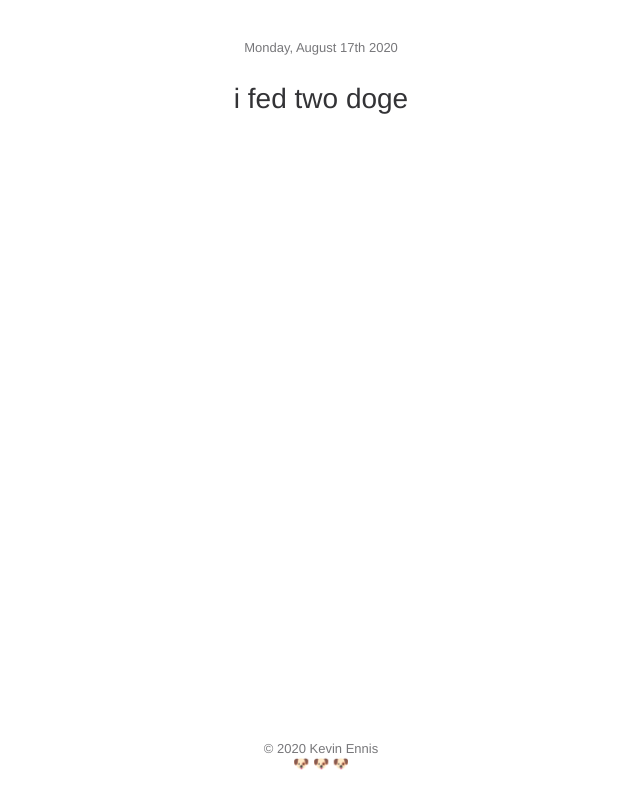
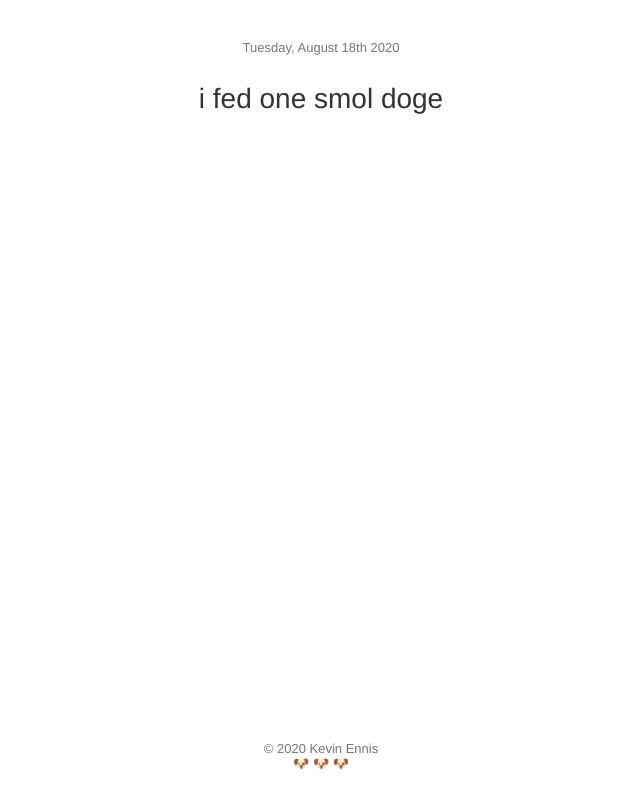
Before and after one commit to kevincennis/howmanydoge, a plain HTML site: page index.html in a window 1280 px wide. Shown: the whole page, without its empty margins (319-959 px from the left). Drawn offline with Linux system fonts and the light colour scheme.

Commit message:
Update index.html

```diff
--- a/index.html
+++ b/index.html
@@ -43,8 +43,8 @@
 </head
 
 <body>
-  <time>Monday, August 17th 2020</time>
-  <p>i fed two doge</p>
+  <time>Tuesday, August 18th 2020</time>
+  <p>i fed one smol doge</p>
   <p class="copyright">
     © 2020 Kevin Ennis<br>
     🐶 🐶 🐶
```
